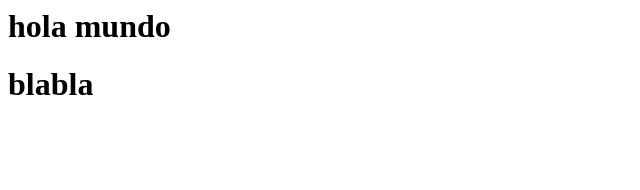
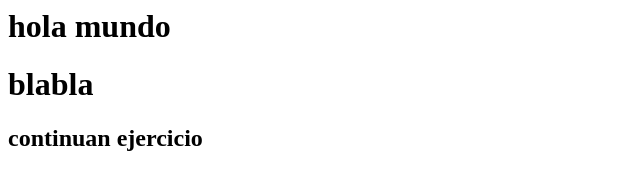
Before and after one commit to carloshaulmer/entrenamiento, a plain HTML site: page index.html in a window 1280 px wide. Shown: the whole page, without its empty margins (0-640 px from the left). Drawn offline with Linux system fonts and the light colour scheme.

```diff
--- a/index.html
+++ b/index.html
@@ -1,2 +1,3 @@
 <h1>hola mundo</h1>
 <h1>blabla</h1>
+<h2>continuan ejercicio</h2>
```
